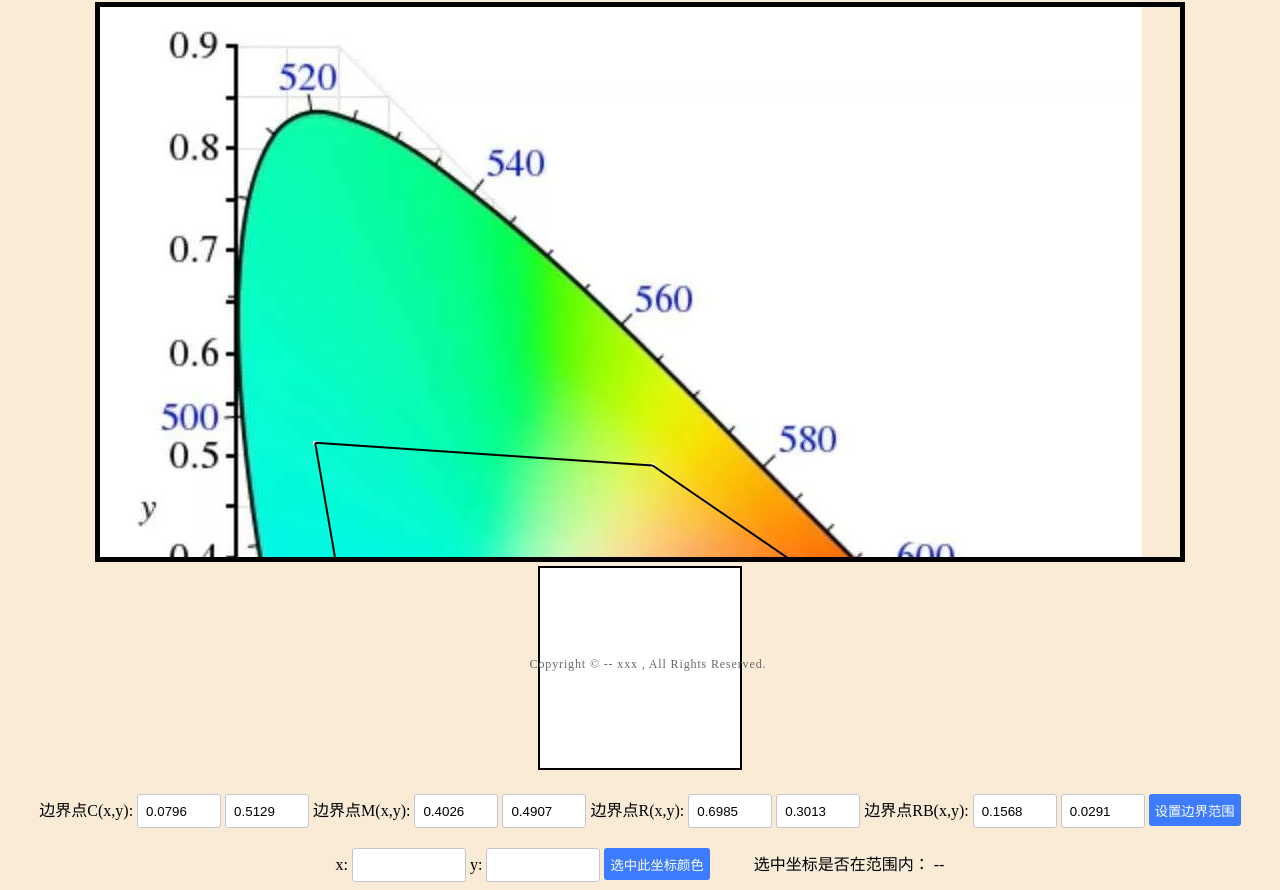
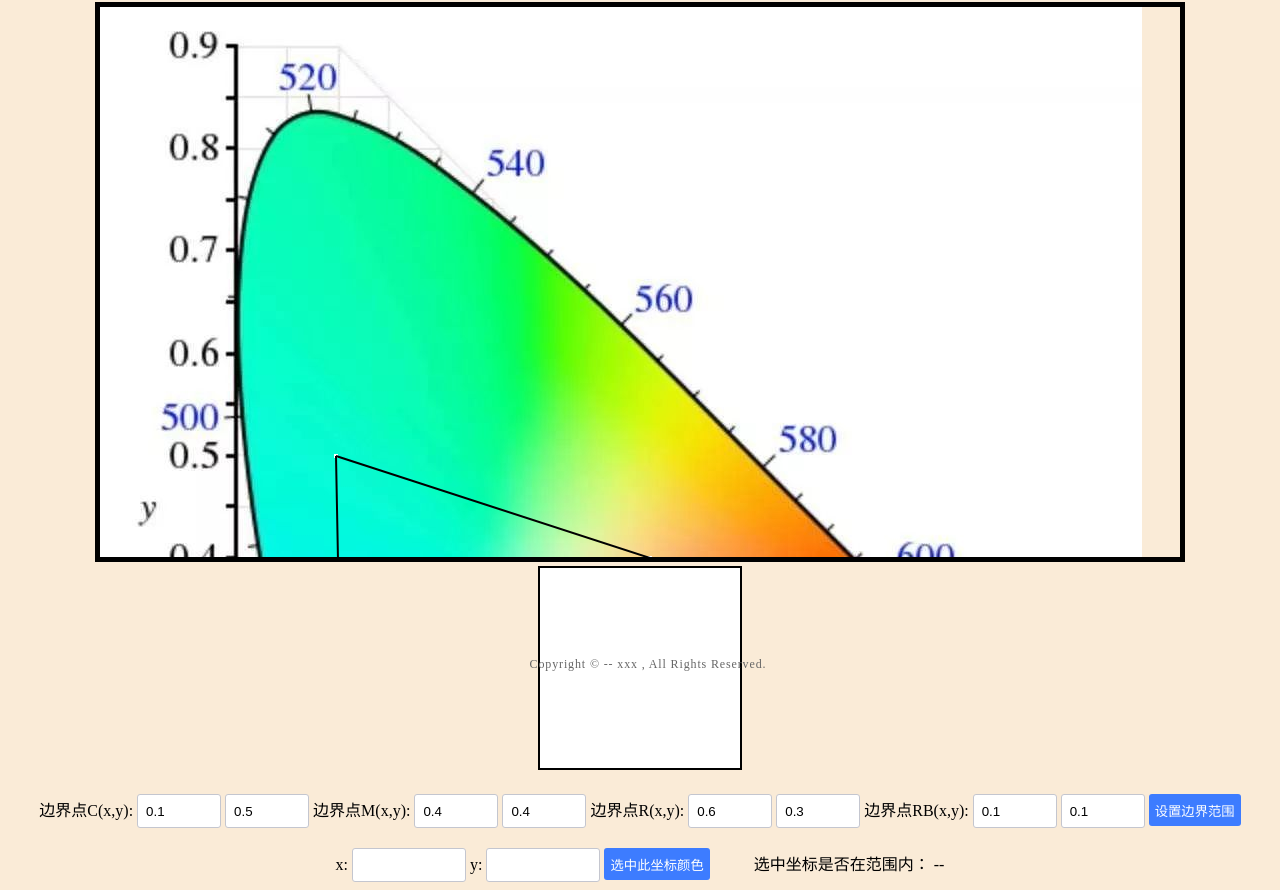
Before and after one commit to Ikaros-521/canvas_picture_operation_demo, a plain HTML site: page index.html in a window 1280 px wide. Shown: the part 114-1004 px from the top of the page. Drawn offline with Linux system fonts and the light colour scheme.

Commit message:
Update index.html

```diff
--- a/index.html
+++ b/index.html
@@ -21,17 +21,17 @@
     </div>
     <div id="boundary_div">
         <span>边界点C(x,y):</span>
-        <input class="input_common" id="C_x" type="text" value="0.0796">
-        <input class="input_common" id="C_y" type="text" value="0.5129">
+        <input class="input_common" id="C_x" type="text" value="0.1">
+        <input class="input_common" id="C_y" type="text" value="0.5">
         <span>边界点M(x,y):</span>
-        <input class="input_common" id="M_x" type="text" value="0.4026">
-        <input class="input_common" id="M_y" type="text" value="0.4907">
+        <input class="input_common" id="M_x" type="text" value="0.4">
+        <input class="input_common" id="M_y" type="text" value="0.4">
         <span>边界点R(x,y):</span>
-        <input class="input_common" id="R_x" type="text" value="0.6985">
-        <input class="input_common" id="R_y" type="text" value="0.3013">
+        <input class="input_common" id="R_x" type="text" value="0.6">
+        <input class="input_common" id="R_y" type="text" value="0.3">
         <span>边界点RB(x,y):</span>
-        <input class="input_common" id="RB_x" type="text" value="0.1568">
-        <input class="input_common" id="RB_y" type="text" value="0.0291">
+        <input class="input_common" id="RB_x" type="text" value="0.1">
+        <input class="input_common" id="RB_y" type="text" value="0.1">
         <button class="button_common" type="button" onclick="set_boundary()">设置边界范围</button>
     </div>
     <div id="info_div">
```
